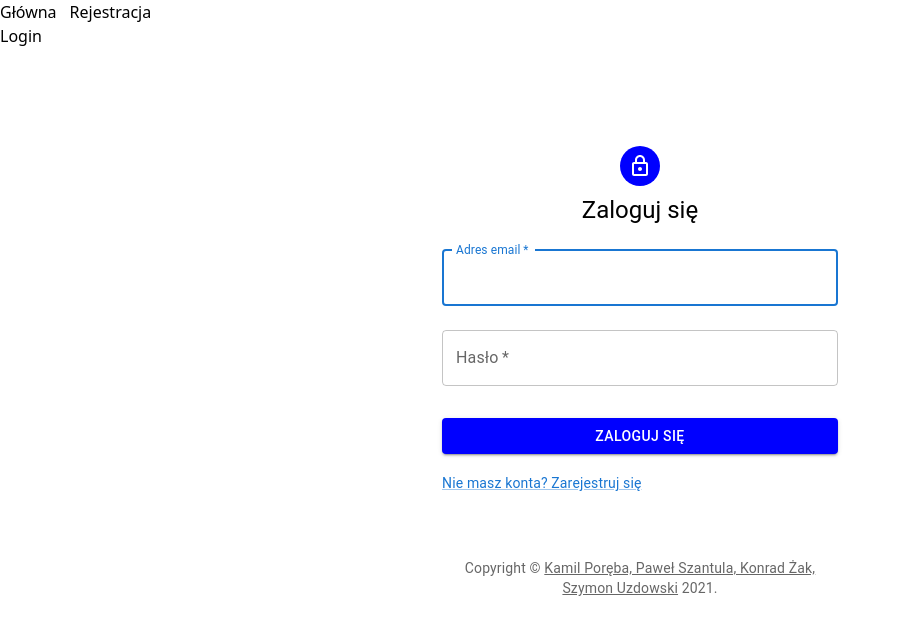
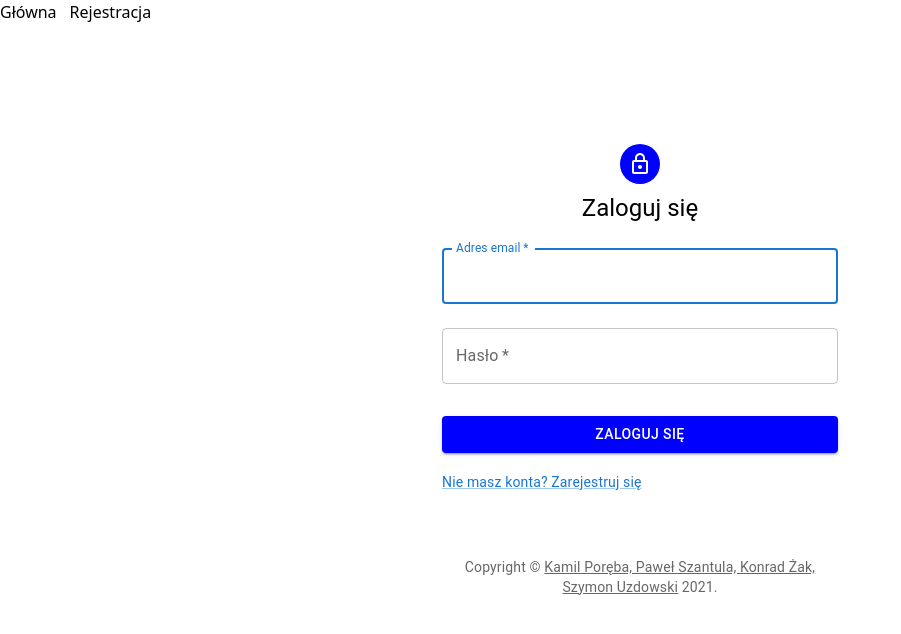
Before and after one commit to Avestas-dev/system-rezerwacji-react, a React (Create React App) app: page /login in a window 1280 px wide. Shown: the top 634 px of the page, without its empty margins (0-901 px from the left). Built offline with nearby package versions, Linux system fonts and the light colour scheme.

Commit message:
links improved

```diff
--- a/src/App.tsx
+++ b/src/App.tsx
@@ -5,20 +5,25 @@ import { QueryClient, QueryClientProvider } from 'react-query'
 import Navigation from './components/Navigation'
 import UserContext, { initData } from './common/UserContext'
 import { ConfigProvider } from 'react-avatar'
+import ContextUpdate from './components/ContextUpdate'
+import { BrowserRouter } from 'react-router-dom'
 const queryClient = new QueryClient()
 
 function App() {
   const [user, setUser] = useState(initData)
   return (
+    <BrowserRouter>
       <QueryClientProvider client={queryClient}>
-      <ConfigProvider colors={['red', 'green', 'blue']}>
+        <ConfigProvider colors={['red', 'green', 'gray']}>
           <main>
             <UserContext.Provider value={{ user, setUser }}>
+              <ContextUpdate />
               <Navigation />
             </UserContext.Provider>
           </main>
         </ConfigProvider>
       </QueryClientProvider>
+    </BrowserRouter>
   )
 }
 
--- a/src/components/ContextUpdate.tsx
+++ b/src/components/ContextUpdate.tsx
@@ -7,7 +7,9 @@ const ContextUpdate = () => {
   const userContext = useContext(UserContext)
   const token = localStorage.getItem('token')
 
-  useQuery('context-fill', () =>
+  useQuery(
+    'context-fill',
+    () =>
       axios.get('/user-by-token').then((res: any) => {
         if (res && res?.data) {
           if (token) {
@@ -15,6 +17,7 @@ const ContextUpdate = () => {
           }
         }
       }),
+    { enabled: !!token },
   )
   return <div />
 }
--- /dev/null
+++ b/src/components/NavLink.tsx
@@ -0,0 +1,26 @@
+import React, { ReactNode } from 'react'
+import { NavLink as NavLinkRouter } from 'react-router-dom'
+
+interface NavLinkProps {
+  to: string
+  children: ReactNode
+}
+
+const NavLink = ({ to, children }: NavLinkProps) => {
+  return (
+    <NavLinkRouter
+      style={{ marginRight: 13 }}
+      to={to}
+      activeStyle={{
+        fontWeight: 'bold',
+        color: 'white',
+        textUnderlineOffset: 6,
+        textDecoration: 'underline',
+      }}
+      exact={true}
+    >
+      {children}
+    </NavLinkRouter>
+  )
+}
+export default NavLink
--- a/src/components/Navbar.tsx
+++ b/src/components/Navbar.tsx
@@ -1,11 +1,15 @@
 import React, { useContext } from 'react'
-import { Link } from 'react-router-dom'
+
 import UserContext from '../common/UserContext'
 /** @jsxImportSource @emotion/react */
 import 'twin.macro'
 import LoginIcon from '@mui/icons-material/Login'
 import LogoutIcon from '@mui/icons-material/Logout'
 import Avatar from 'react-avatar'
+import { Button, Menu, MenuItem } from '@mui/material'
+import PopupState, { bindMenu, bindTrigger } from 'material-ui-popup-state'
+import ContextUpdate from './ContextUpdate'
+import NavLink from './NavLink'
 
 function Navbar() {
   const userContext = useContext(UserContext)
@@ -13,40 +17,37 @@ function Navbar() {
   return (
     <div tw="bg-blue-800 text-white pt-5 pb-5 pl-3 pr-3 w-screen flex mb-5">
       <div tw="flex">
-        <Link style={{ marginRight: 13 }} to="/">
-          Główna
-        </Link>
+        <NavLink to="/">Główna</NavLink>
+        <NavLink to="/register">Rejestracja</NavLink>
 
-        <Link style={{ marginRight: 13 }} to="/register">
-          Rejestracja
-        </Link>
+        {userContext.user.firstName && <NavLink to="/specialists">Specjaliści</NavLink>}
+      </div>
+      <div tw="flex ml-auto ">
+        {userContext.user.firstName && (
+          <PopupState variant="popover" popupId="demo-popup-menu">
+            {(popupState) => (
+              <>
+                <Avatar
+                  name={userContext.user.firstName + ' ' + userContext.user.lastName}
+                  size="25"
+                  tw="mr-2"
+                  round
+                  {...bindTrigger(popupState)}
+                />
 
-        {userContext.user.firstName && (
-          <Link style={{ marginRight: 13 }} to="/specialists">
-            Specjaliści
-          </Link>
-        )}
-      </div>
-      <div tw="flex ml-auto">
-        {userContext.user.firstName && (
-          <Link style={{ marginRight: 13 }} to="/logout">
-            <Avatar
-              name={userContext.user.firstName + ' ' + userContext.user.lastName}
-              size="20"
-              tw="mr-2"
-              round
-            />
-            Logout
-            <LogoutIcon sx={{ color: 'white' }} tw="ml-1" />
-          </Link>
+                <Menu {...bindMenu(popupState)}>
+                  <MenuItem>
+                    <NavLink to="/logout">Logout</NavLink>
+                  </MenuItem>
+                </Menu>
+              </>
+            )}
+          </PopupState>
         )}
         {!userContext.user.firstName && (
-          <Link tw="inline" style={{ marginRight: 13 }} to="/login">
-            <div tw="flex">
-              Login
-              <LoginIcon sx={{ color: 'white' }} tw="ml-1" />
-            </div>
-          </Link>
+          <NavLink tw="inline" to="/login">
+            <div tw="flex">Login</div>
+          </NavLink>
         )}
       </div>
     </div>
--- a/src/components/Navigation.tsx
+++ b/src/components/Navigation.tsx
@@ -11,7 +11,6 @@ import ContextUpdate from './ContextUpdate'
 
 const Navigation = () => {
   // TODO: make separate endpoint for this
-  ;<ContextUpdate />
 
   return (
     <Switch>
```
Lines whose indentation alone changed are shown as unchanged.
